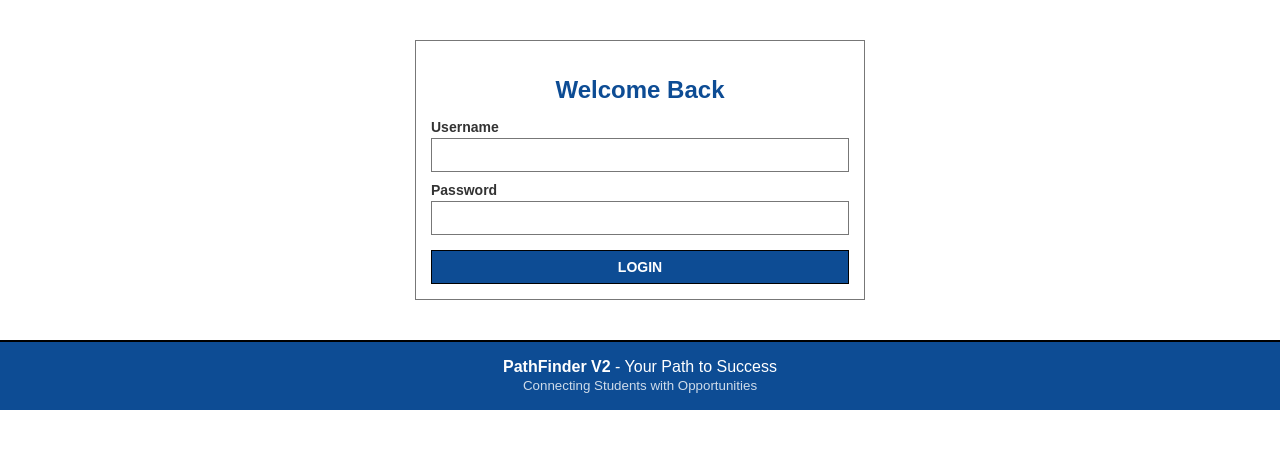
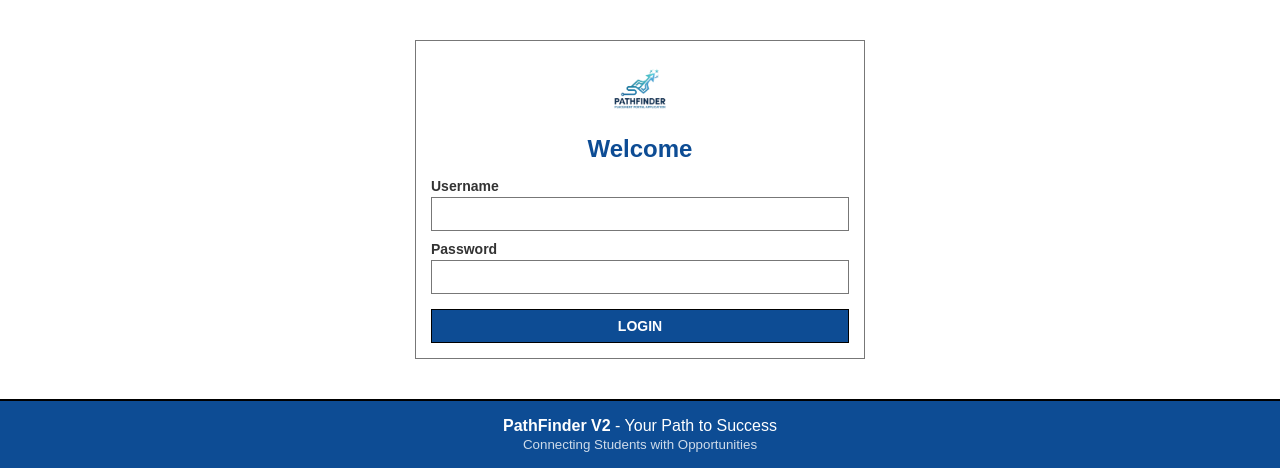
Before and after one commit to The-Fallen-Phoenix/PathFinder-V2, a Flask app: page / in a window 1280 px wide. Shown: the part 60-528 px from the top of the page. Run offline with Flask 3, Linux system fonts and the light colour scheme; some libraries are stand-ins or nearby versions.

Commit message:
Update login card: add logo above welcome text and change title to Welcome

```diff
--- a/frontend/src/components/Login.vue
+++ b/frontend/src/components/Login.vue
@@ -2,7 +2,10 @@
   <div class="login-container">
     <!-- Login View -->
     <div v-if="currentView === 'login'" class="card">
-      <h2>Welcome Back</h2>
+      <div style="text-align: center; margin-bottom: 15px;">
+        <img src="/static/img/PathFinder.png" alt="PathFinder Logo" style="height: 65px; width: auto;" />
+      </div>
+      <h2 style="text-align: center;">Welcome</h2>
       <form @submit.prevent="handleLogin">
         <div class="form-group">
           <label>Username</label>
--- a/frontend/templates/index.html
+++ b/frontend/templates/index.html
@@ -262,7 +262,10 @@
                 <!-- Login View -->
                 <div v-if="currentView === 'login'">
                     <div class="card" style="max-width: 450px; margin: 40px auto;">
-                        <h2 class="text-center mb-4" style="color: var(--primary-color);">Welcome Back</h2>
+                        <div class="text-center mb-3">
+                            <img src="/static/img/PathFinder.png" alt="PathFinder Logo" style="height: 65px; width: auto;">
+                        </div>
+                        <h2 class="text-center mb-4" style="color: var(--primary-color); margin-top: 5px;">Welcome</h2>
                         <form @submit.prevent="login">
                             <div class="mb-3">
                                 <label class="form-label">Username</label>
```
